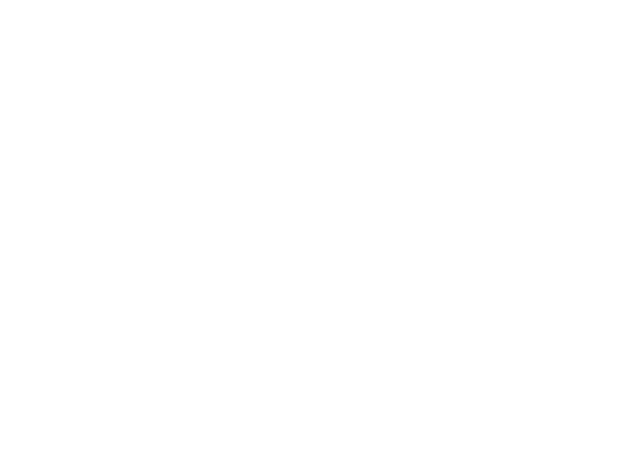
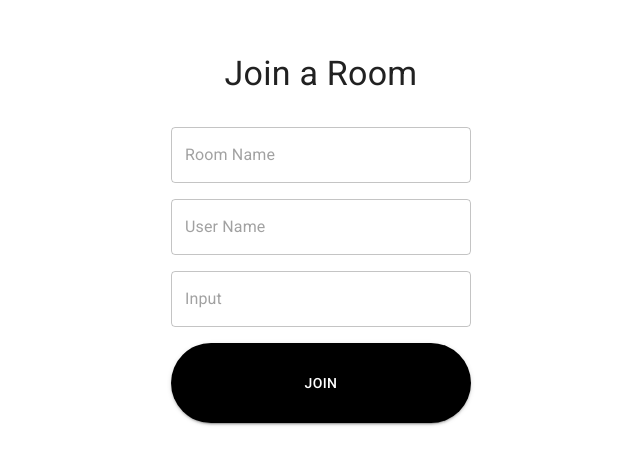
Before and after one commit to alik-balika/guessing_game, a React (Vite) app: page /join-room in a window 1280 px wide. Before the commit this address had no page. Shown: the part 170-634 px from the top of the page, without its empty margins (319-959 px from the left). Built offline with nearby package versions, Linux system fonts and the light colour scheme.

Commit message:
create join room page

```diff
--- a/src/App.jsx
+++ b/src/App.jsx
@@ -2,7 +2,7 @@ import React from "react";
 import { BrowserRouter, Routes, Route } from "react-router-dom";
 import { CssBaseline } from "@mui/material";
 
-import { HomePage, CreatePage, RoomPage } from "./pages";
+import { HomePage, CreateRoomPage, RoomPage, JoinRoomPage } from "./pages";
 
 const App = () => {
   return (
@@ -10,8 +10,9 @@ const App = () => {
       <CssBaseline />
       <Routes>
         <Route path="/" exact element={<HomePage />} />
-        <Route path="/create" exact element={<CreatePage />} />
+        <Route path="/create-room" exact element={<CreateRoomPage />} />
         <Route path="/room/:roomName" exact element={<RoomPage />} />
+        <Route path="/join-room" exact element={<JoinRoomPage />} />
       </Routes>
     </BrowserRouter>
   );
--- a/src/pages/CreatePage.jsx
+++ b/src/pages/CreateRoomPage.jsx
@@ -5,7 +5,7 @@ import { useNavigate } from "react-router-dom";
 import Header from "../components/Header";
 import StyledButton from "../components/StyledButton";
 
-const CreatePage = () => {
+const CreateRoomPage = () => {
   const [roomName, setRoomName] = useState("");
   const navigate = useNavigate();
 
@@ -31,6 +31,7 @@ const CreatePage = () => {
         <TextField
           placeholder="Room Name"
           variant="outlined"
+          color="secondary"
           fullWidth
           value={roomName}
           onChange={(e) => setRoomName(e.target.value)}
@@ -42,4 +43,4 @@ const CreatePage = () => {
   );
 };
 
-export default CreatePage;
+export default CreateRoomPage;
--- a/src/pages/HomePage.jsx
+++ b/src/pages/HomePage.jsx
@@ -20,10 +20,12 @@ const HomePage = () => {
         <StyledButton
           text="Create a Room"
           mb={2}
-          onClick={() => navigate("/create")}
+          onClick={() => navigate("/create-room")}
         />
-        <StyledButton text="Join a Room" />
-        <div style={{}}></div>
+        <StyledButton
+          text="Join a Room"
+          onClick={() => navigate("/join-room")}
+        />
       </Box>
     </Box>
   );
--- /dev/null
+++ b/src/pages/JoinRoomPage.jsx
@@ -0,0 +1,92 @@
+import React, { useState } from "react";
+import { Box, TextField, Typography } from "@mui/material";
+import { useNavigate } from "react-router-dom";
+
+import Header from "../components/Header";
+import StyledButton from "../components/StyledButton";
+
+const JoinRoomPage = () => {
+  const [roomName, setRoomName] = useState("");
+  const [userName, setUserName] = useState("");
+  const [userInput, setUserInput] = useState("");
+  const [submit, setSubmit] = useState(false);
+
+  const navigate = useNavigate();
+
+  const navigateToRoomPage = () => {
+    let message = "";
+
+    if (!roomName.trim()) {
+      message += "Please enter a room name!\n";
+    }
+
+    if (!userName.trim()) {
+      message += "Please enter a user name!\n";
+    }
+
+    if (!userInput.trim()) {
+      message += "Please enter some input!\n";
+    }
+
+    if (message) {
+      alert(message);
+      return;
+    }
+
+    setSubmit(true);
+  };
+
+  return (
+    <Box
+      display="flex"
+      flexDirection="column"
+      alignItems="center"
+      justifyContent="center"
+      height="100dvh"
+    >
+      {!submit ? (
+        <Box>
+          <Header title="Join a Room" />
+          <Box mt={2} width="300px">
+            <TextField
+              placeholder="Room Name"
+              variant="outlined"
+              color="secondary"
+              fullWidth
+              value={roomName}
+              onChange={(e) => setRoomName(e.target.value)}
+              sx={{ marginBottom: 2 }}
+            />
+            <TextField
+              placeholder="User Name"
+              variant="outlined"
+              color="secondary"
+              fullWidth
+              value={userName}
+              onChange={(e) => setUserName(e.target.value)}
+              sx={{ marginBottom: 2 }}
+            />
+            <TextField
+              placeholder="Input"
+              variant="outlined"
+              color="secondary"
+              fullWidth
+              value={userInput}
+              onChange={(e) => setUserInput(e.target.value)}
+              sx={{ marginBottom: 2 }}
+            />
+            <StyledButton text="Join" onClick={navigateToRoomPage} />
+          </Box>
+        </Box>
+      ) : (
+        <>
+          <Typography variant="h5" m={4} align="center">
+            All set! Follow along on the host device!
+          </Typography>
+        </>
+      )}
+    </Box>
+  );
+};
+
+export default JoinRoomPage;
--- a/src/pages/index.js
+++ b/src/pages/index.js
@@ -1,3 +1,4 @@
 export { default as HomePage } from "./HomePage";
-export { default as CreatePage } from "./CreatePage";
+export { default as CreateRoomPage } from "./CreateRoomPage";
 export { default as RoomPage } from "./RoomPage";
+export { default as JoinRoomPage } from "./JoinRoomPage";
```
